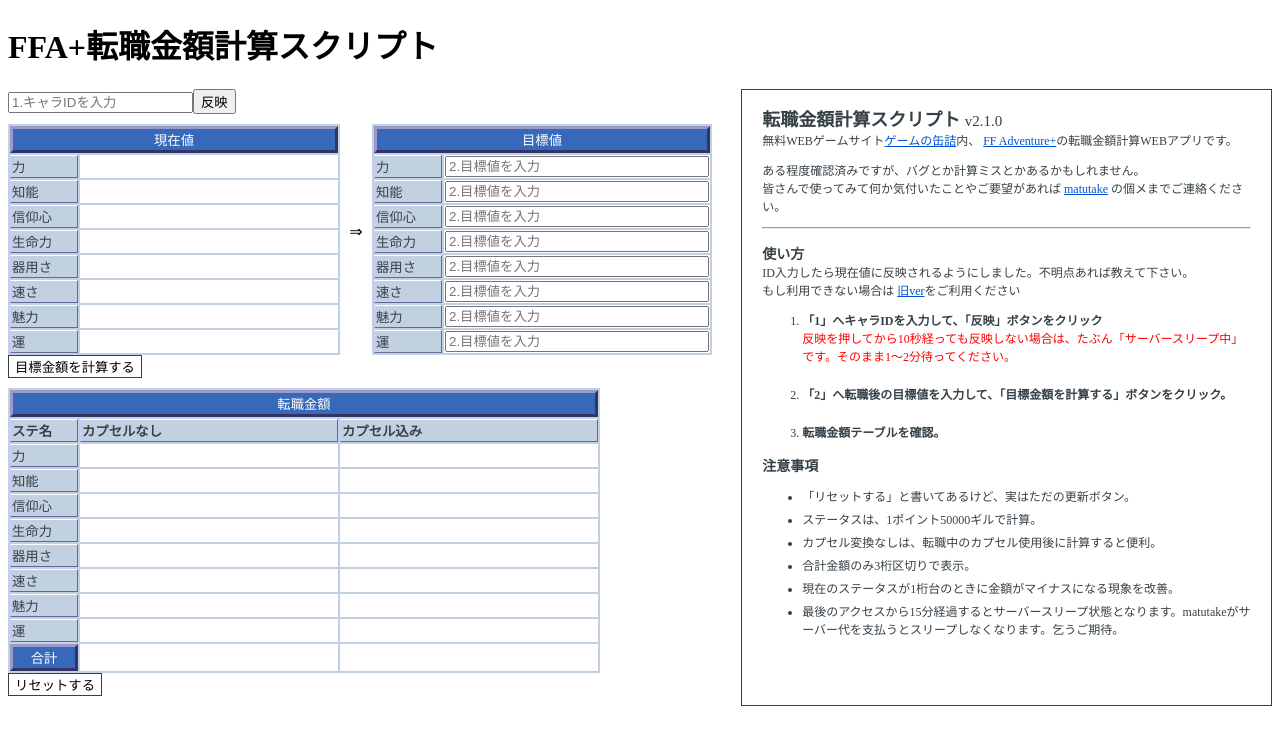
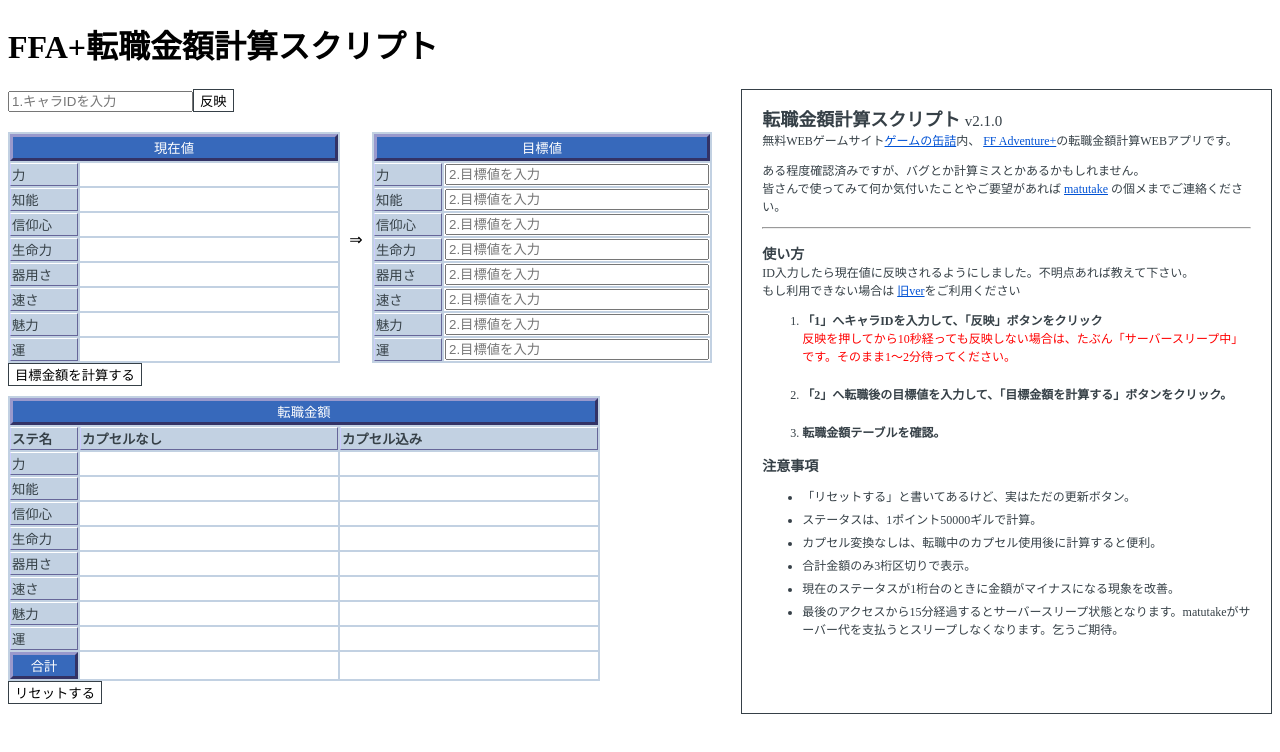
Before and after one commit to abematsu-shingo/ffaJobchange-vue, a Vue app in the folder ffaJobchange/: page / in a window 1280 px wide. Shown: the top 752 px of the page. Built offline with nearby package versions, Linux system fonts and the light colour scheme.

Commit message:
現在値テーブルのコンポーネント分割

```diff
--- a/ffaJobchange/src/App.vue
+++ b/ffaJobchange/src/App.vue
@@ -1,6 +1,7 @@
 <script setup lang="ts">
 import { ref } from 'vue'
 import CharacterId from './components/CharacterId.vue'
+import CurrentStatus from './components/CurrentStatus.vue'
 
 // 各ステータスの型定義
 interface CharacterStatus {
@@ -90,19 +91,7 @@ const resetButton = () => {
 
       <div class="status">
         <!-- キャラクターステータスの現在値 -->
-        <table>
-          <thead>
-            <tr>
-              <th scope="col" class="b1" colspan="2">現在値</th>
-            </tr>
-          </thead>
-          <tbody>
-            <tr v-for="currentItem in currentStatuses" :key="currentItem.id">
-              <th scope="row" class="b2">{{ currentItem.name }}</th>
-              <td>{{ currentItem.value }}</td>
-            </tr>
-          </tbody>
-        </table>
+        <CurrentStatus :currentStatuses="currentStatuses" />
 
         <p>⇒</p>
 
@@ -234,7 +223,7 @@ const resetButton = () => {
   </div>
 </template>
 
-<style scoped>
+<style>
 nav {
   display: none;
 }
--- /dev/null
+++ b/ffaJobchange/src/components/CurrentStatus.vue
@@ -0,0 +1,27 @@
+<script setup lang="ts">
+interface CharacterStatus {
+  id: string
+  name: string
+  value: number | null
+}
+
+// 親からcurrentStatusを取得
+const porps = defineProps<{
+  currentStatuses: CharacterStatus[]
+}>()
+</script>
+<template>
+  <table>
+    <thead>
+      <tr>
+        <th scope="col" class="b1" colspan="2">現在値</th>
+      </tr>
+    </thead>
+    <tbody>
+      <tr v-for="currentItem in currentStatuses" :key="currentItem.id">
+        <th scope="row" class="b2">{{ currentItem.name }}</th>
+        <td>{{ currentItem.value }}</td>
+      </tr>
+    </tbody>
+  </table>
+</template>
```
